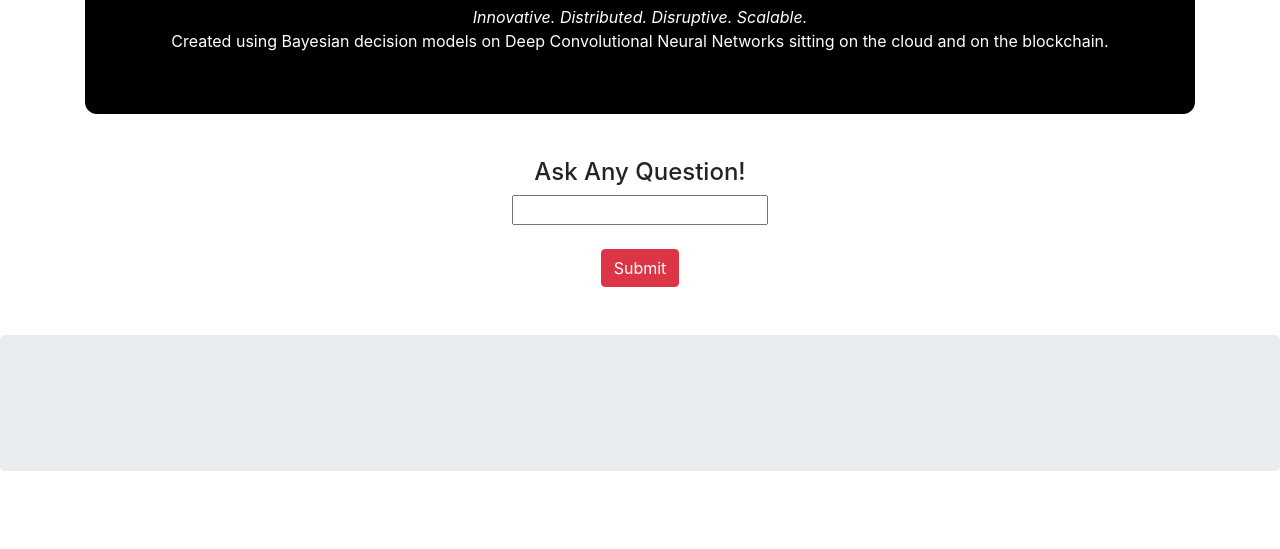
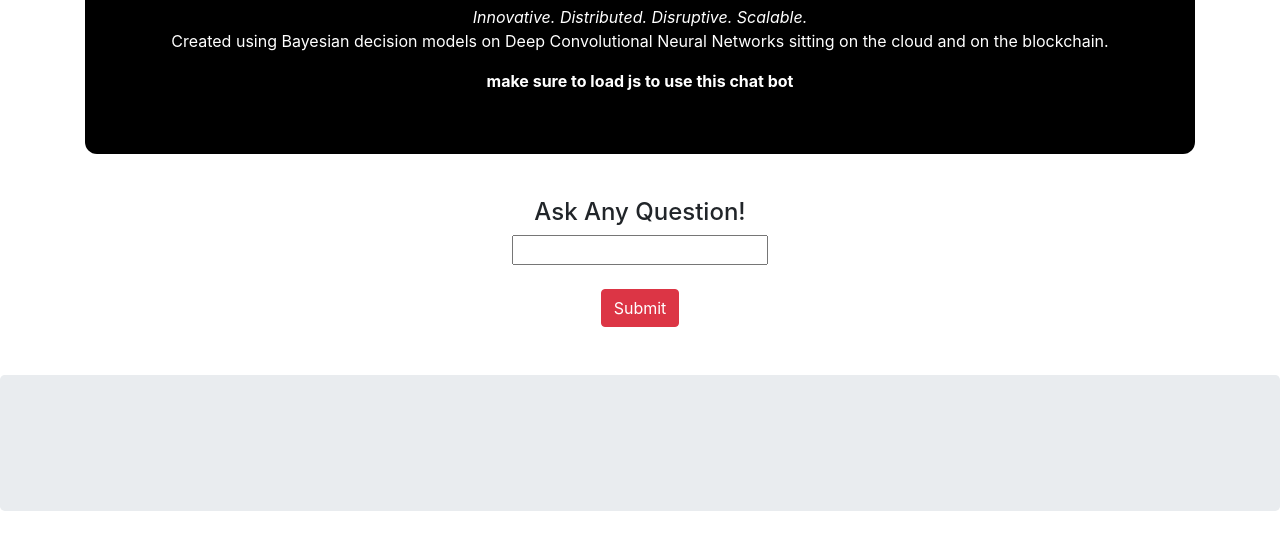
Before and after one commit to no-u-ai/no-u-ai.github.io, a plain HTML site: page index.html in a window 1280 px wide. Shown: the part 119-668 px from the top of the page. Drawn offline with nearby package versions, Linux system fonts and the light colour scheme.

Commit message:
Update index.html

```diff
--- a/index.html
+++ b/index.html
@@ -18,6 +18,9 @@
         <p>
           <i>Innovative. Distributed. Disruptive. Scalable.</i><br />
           Created using Bayesian decision models on Deep Convolutional Neural Networks sitting on the cloud and on the blockchain.
+        </p>
+        <p>
+          <strong>make sure to load js to use this chat bot</strong>
         </p>
       </div>
     </div>
```
